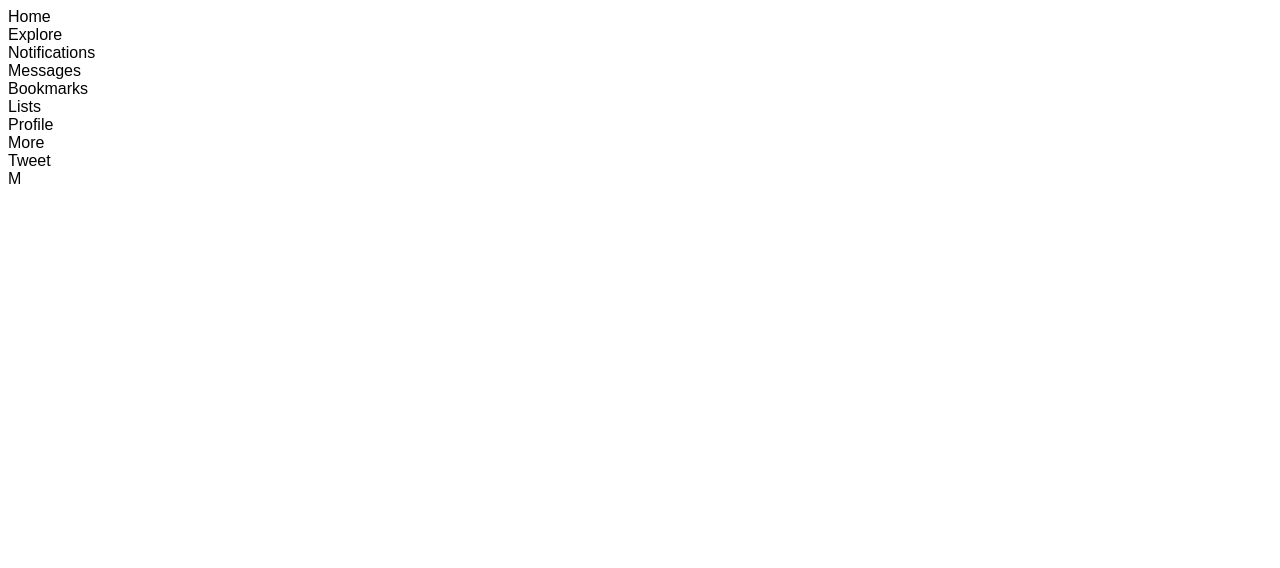
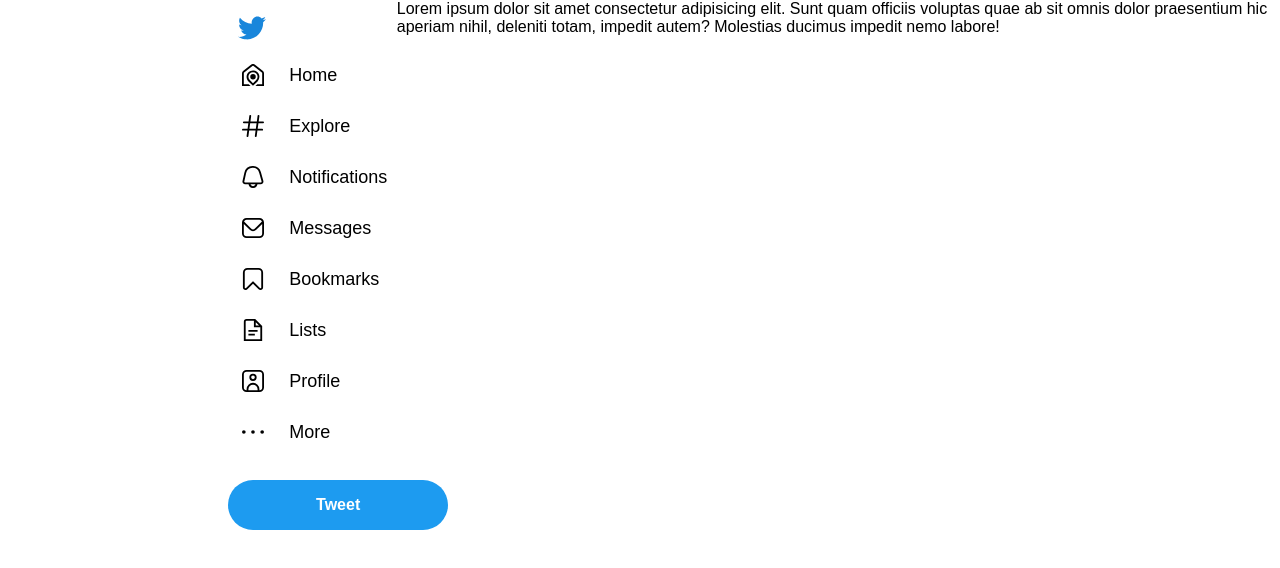
Before and after one commit to Sofonsiba/Twitter_copy, a plain HTML site: page index.html in a window 1280 px wide. Shown: the top 568 px of the page. Drawn offline with Linux system fonts and the light colour scheme.

Commit message:
header update

```diff
--- a/index.html
+++ b/index.html
@@ -7,6 +7,7 @@
   <meta http-equiv="X-UA-Compatible" content="IE=edge">
   <meta name="viewport" content="width=device-width, initial-scale=1.0">
   <link rel="stylesheet" href="styles/main.css">
+  <link rel="stylesheet" href="styles/header.css">
   <title>Twitter</title>
 </head>
 
@@ -16,22 +17,83 @@
 
     <div class="header-content">
 
-      <div class="logo-header"></div>
-      <div class="option-header">Home</div>
-      <div class="option-header">Explore</div>
-      <div class="option-header">Notifications</div>
-      <div class="option-header">Messages</div>
-      <div class="option-header">Bookmarks</div>
-      <div class="option-header">Lists</div>
-      <div class="option-header">Profile</div>
-      <div class="option-header">More</div>
-      <div class="option-header">Tweet</div>
-      <div class="footer-header">M</div>
+      <div class="logo-container">
+        <div class="logo-header">
+          <img class="logo-svg" src="icons/twitter-icon.svg" alt="logo">
+        </div>
+      </div>
+
+      <div class="container-option-header">
+        <div class="option-header">
+          <img src="icons/home.svg" class="icon-option">
+          <p class="name-option">Home</p>
+        </div>
+      </div>
+
+      <div class="container-option-header">
+        <div class="option-header">
+          <img src="icons/hastag.svg" class="icon-option">
+          <p class="name-option">Explore</p>
+        </div>
+      </div>
+
+      <div class="container-option-header">
+        <div class="option-header">
+          <img src="icons/bell.svg" class="icon-option">
+          <p class="name-option">Notifications</p>
+        </div>
+      </div>
+
+      <div class="container-option-header">
+        <div class="option-header">
+          <img src="icons/envelope.svg" class="icon-option">
+          <p class="name-option">Messages</p>
+        </div>
+      </div>
+
+      <div class="container-option-header">
+        <div class="option-header">
+          <img src="icons/bookmark.svg" class="icon-option">
+          <p class="name-option">Bookmarks</p>
+        </div>
+      </div>
+
+      <div class="container-option-header">
+        <div class="option-header">
+          <img src="icons/list.svg" class="icon-option">
+          <p class="name-option">Lists</p>
+        </div>
+      </div>
+
+      <div class="container-option-header">
+        <div class="option-header">
+          <img src="icons/profile.svg" class="icon-option">
+          <p class="name-option">Profile</p>
+        </div>
+      </div>
+
+      <div class="container-option-header">
+        <div class="option-header">
+          <img src="icons/more.svg" class="icon-option">
+          <p class="name-option">More</p>
+        </div>
+      </div>
+
+      <button class="twit-button">Tweet</button>
+
+      <div class="footer-header">
+        <div class="footer-content">
+
+        </div>
+      </div>
 
     </div>
 
   </header>
 
+  <p>Lorem ipsum dolor sit amet consectetur adipisicing elit. Sunt quam officiis voluptas quae ab sit omnis dolor praesentium hic aperiam nihil, deleniti totam, impedit autem? Molestias ducimus impedit nemo labore!</p>
+
+
 </body>
 
 </html>
--- /dev/null
+++ b/styles/header.css
@@ -0,0 +1,101 @@
+.header {
+  position: fixed;
+  top: 0;
+  bottom: 0;
+  left: 0;
+  width: 31%;
+  display: flex;
+}
+
+.logo-container {
+  display: flex;
+  justify-content: center;
+  align-items: center;
+  width: 40px;
+  height: 40px;
+  border-radius: 22px;
+  padding: 4px 4px;
+  margin-top: 4px;
+}
+
+.logo-container:hover {
+  background-color: #E8F5FE;
+}
+
+.container-option-header {
+  border: none;
+  border-radius: 25px;
+  width: min-content;
+  cursor: pointer;
+  transition: background-color 0.2s;
+  margin-bottom: 5px;
+}
+
+.container-option-header:hover {
+  background-color: rgb(230, 230, 230);
+}
+
+.header-content {
+  display: flex;
+  flex-direction: column;
+  position: absolute;
+  right: 40px;
+  left: 57.5%;
+}
+
+.logo-header {
+  width: 40px;
+  display: flex;
+  justify-content: center;
+  align-items: center;
+}
+
+.logo-header:hover {
+  cursor: pointer;
+}
+
+.logo-svg {
+  width: 28px;
+}
+
+.option-header {
+  display: flex;
+  padding: 12px 14px;
+  align-items: center;
+}
+
+
+.icon-option {
+  width: 22px;
+}
+
+.name-option {
+  margin-left: 25px;
+  font-size: 18px;
+}
+
+.twit-button {
+  border: none;
+  width: 220px;
+  height: 50px;
+  background-color: #1D9BF0;
+  color: white;
+  font-size: 16px;
+  font-weight: bold;
+  border-radius: 25px;
+  margin-top: 20px;
+  cursor: pointer;
+  transition: background-color 0.2s;
+}
+
+.twit-button:hover {
+  background-color: #0b91eb;
+}
+
+.footer-header {
+  display: flex;
+  position: absolute;
+  bottom: 5px;
+  right: inherit;
+  width: min-content;
+}
--- a/styles/main.css
+++ b/styles/main.css
@@ -1,3 +1,10 @@
 body {
   font-family: Arial, Helvetica, sans-serif;
+  margin: 0;
+  padding-left: 31%;
+  height: 3000px;
 }
+
+p {
+  margin: 0;
+}
```
Also changed, not shown: icons/bell.svg (added), icons/bookmark.svg (added), icons/envelope.svg (added), icons/hastag.svg (added), icons/home.svg (added), icons/list.svg (added), icons/more.svg (added), icons/profile.svg (added), icons/twitter-icon.svg (added).
